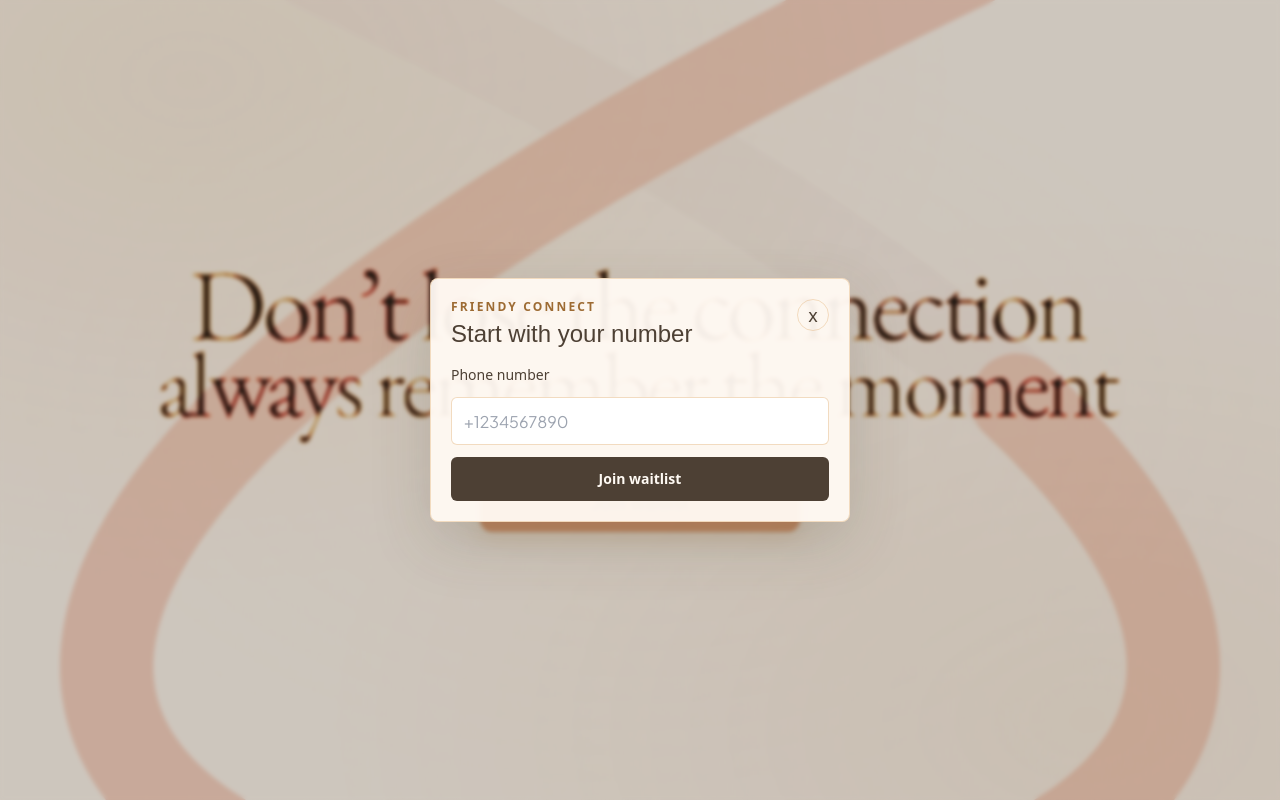
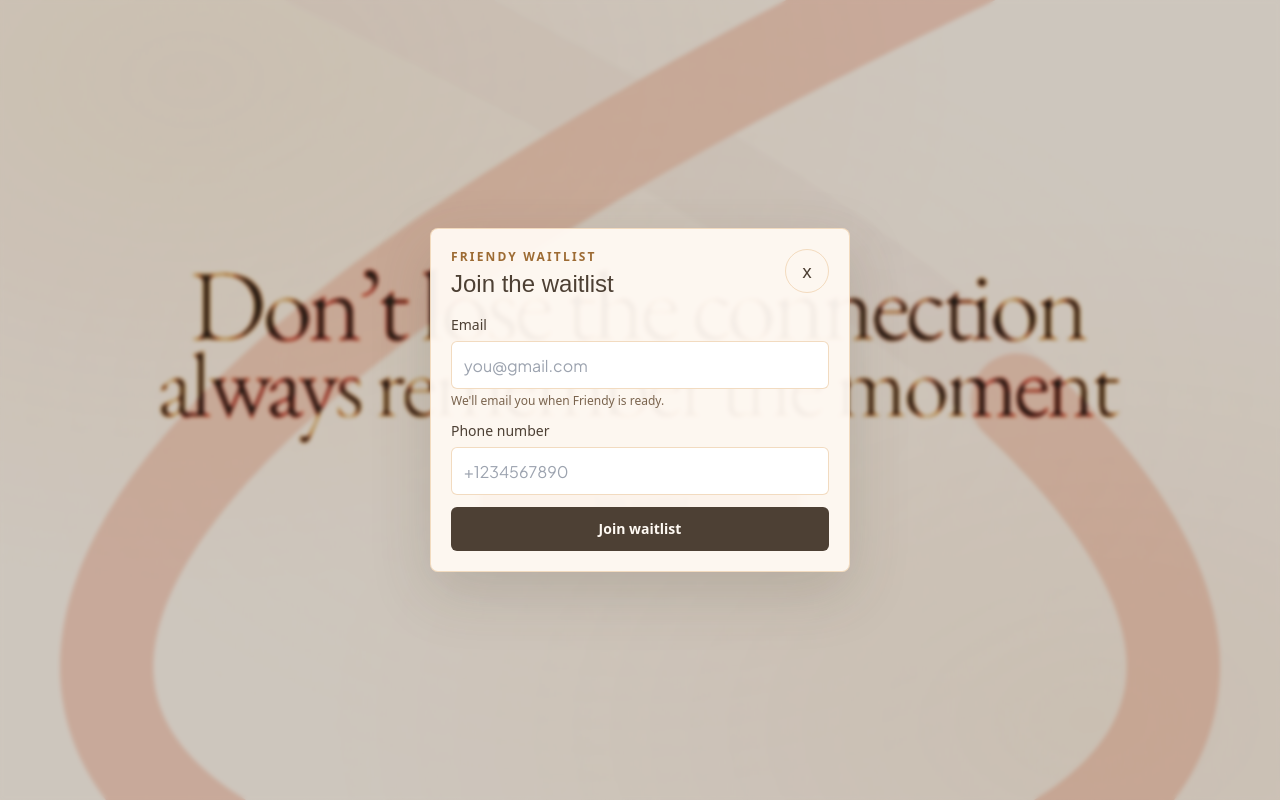
Before and after one commit to tony-ng-vn/Friendy-UI, a Next.js app: page / in a window 1280 px wide. Both pictures are taken after a click on the button "Join waitlist". Built offline with nearby package versions, Linux system fonts and the light colour scheme; no server answers; a web font is replaced by a local one.

Commit message:
Collect email on waitlist signup for follow-up tracking.
Co-authored-by: Cursor <cursoragent@cursor.com>

```diff
--- a/src/components/Hero.tsx
+++ b/src/components/Hero.tsx
@@ -7,6 +7,7 @@ import Headline from "./Headline";
 import type { HeadlineHandle } from "./Headline";
 import GlassButton from "./GlassButton";
 import type { GlassButtonHandle } from "./GlassButton";
+import { normalizeEmail } from "@/lib/email";
 
 type ConnectState =
   | "idle"
@@ -25,6 +26,7 @@ export default function Hero() {
   const headlineRef = useRef<HeadlineHandle>(null);
   const buttonRef = useRef<GlassButtonHandle>(null);
   const startedRef = useRef(false);
+  const [email, setEmail] = useState("");
   const [phoneNumber, setPhoneNumber] = useState("");
   const [connectState, setConnectState] = useState<ConnectState>("idle");
   const [message, setMessage] = useState("");
@@ -39,8 +41,25 @@ export default function Hero() {
     await buttonRef.current?.startAnimation();
   }, []);
 
+  function resetModal() {
+    setConnectState("idle");
+    setMessage("");
+    setRedirectUrl(undefined);
+    setAssignedPhoneNumber(undefined);
+    setEmail("");
+    setPhoneNumber("");
+  }
+
   async function connectFriendy(event: FormEvent<HTMLFormElement>) {
     event.preventDefault();
+
+    const normalizedEmail = normalizeEmail(email);
+    if (!normalizedEmail) {
+      setConnectState("error");
+      setMessage("Enter a valid email address (for example, you@gmail.com).");
+      return;
+    }
+
     const trimmedPhone = phoneNumber.trim();
     if (!trimmedPhone) {
       setConnectState("error");
@@ -55,7 +74,7 @@ export default function Hero() {
       const response = await fetch(`${FRIENDY_API_BASE_URL}/api/onboarding/connect`, {
         method: "POST",
         headers: { "Content-Type": "application/json" },
-        body: JSON.stringify({ phoneNumber: trimmedPhone }),
+        body: JSON.stringify({ phoneNumber: trimmedPhone, email: normalizedEmail }),
       });
       const body = (await response.json().catch(() => ({}))) as {
         assignedPhoneNumber?: string;
@@ -64,18 +83,29 @@ export default function Hero() {
         redirectUrl?: string;
       };
 
+      if (response.status === 400 && body.error === "invalid_email") {
+        setConnectState("error");
+        setMessage(body.message ?? "Enter a valid email address.");
+        return;
+      }
+
       if (response.status === 202 && body.error === "private_beta") {
         setRedirectUrl(undefined);
         setAssignedPhoneNumber(undefined);
         setConnectState("waitlisted");
-        setMessage(body.message ?? "Friendy is currently in beta demo and will be rolling out to users one by one. Until then, please give Friendy some time.");
+        setMessage(
+          body.message ??
+            "Friendy is currently in beta demo and will be rolling out to users one by one. Until then, please give Friendy some time."
+        );
         return;
       }
 
       if (!response.ok || !body.redirectUrl) {
         setRedirectUrl(undefined);
         setConnectState("error");
-        setMessage(body.message ?? "Friendy could not start the connection. Check the local backend and try again.");
+        setMessage(
+          body.message ?? "Friendy could not start the connection. Check the local backend and try again."
+        );
         return;
       }
 
@@ -108,19 +138,16 @@ export default function Hero() {
           <div className="w-full max-w-[420px] rounded-[8px] border border-[#d9984b]/30 bg-[#fffaf4]/95 p-5 text-[#4d4034] shadow-[0_20px_60px_rgba(77,64,52,0.18)]">
             <div className="mb-4 flex items-start justify-between gap-4">
               <div>
-                <p className="text-xs font-semibold uppercase tracking-[0.18em] text-[#9d6b33]">Friendy connect</p>
-                <h2 className="mt-1 font-serif text-2xl leading-tight">Start with your number</h2>
+                <p className="text-xs font-semibold uppercase tracking-[0.18em] text-[#9d6b33]">
+                  Friendy waitlist
+                </p>
+                <h2 className="mt-1 font-serif text-2xl leading-tight">Join the waitlist</h2>
               </div>
               <button
                 type="button"
-                className="grid h-8 w-8 place-items-center rounded-full border border-[#d9984b]/30 text-lg leading-none transition hover:bg-[#f7eadb]"
-                onClick={() => {
-                  setConnectState("idle");
-                  setMessage("");
-                  setRedirectUrl(undefined);
-                  setAssignedPhoneNumber(undefined);
-                }}
-                aria-label="Close Connect"
+                className="grid h-11 w-11 cursor-pointer place-items-center rounded-full border border-[#d9984b]/30 text-lg leading-none transition hover:bg-[#f7eadb] focus-visible:outline focus-visible:outline-2 focus-visible:outline-offset-2 focus-visible:outline-[#9d6b33]"
+                onClick={resetModal}
+                aria-label="Close waitlist form"
               >
                 x
               </button>
@@ -132,7 +159,7 @@ export default function Hero() {
                   type="button"
                   onClick={openImessage}
                   disabled={connectState === "redirecting"}
-                  className="h-11 w-full rounded-[6px] bg-[#4d4034] px-4 text-sm font-semibold text-[#fffaf4] transition hover:bg-[#3d3228] disabled:cursor-not-allowed disabled:opacity-60"
+                  className="h-11 w-full cursor-pointer rounded-[6px] bg-[#4d4034] px-4 text-sm font-semibold text-[#fffaf4] transition hover:bg-[#3d3228] disabled:cursor-not-allowed disabled:opacity-60 focus-visible:outline focus-visible:outline-2 focus-visible:outline-offset-2 focus-visible:outline-[#9d6b33]"
                 >
                   {connectState === "redirecting" ? "Opening iMessage..." : "Open iMessage"}
                 </button>
@@ -142,37 +169,66 @@ export default function Hero() {
                     setConnectState("open");
                     setMessage("");
                   }}
-                  className="h-10 w-full rounded-[6px] border border-[#d9984b]/35 px-4 text-sm font-semibold text-[#4d4034] transition hover:bg-[#f7eadb]"
+                  className="h-10 w-full cursor-pointer rounded-[6px] border border-[#d9984b]/35 px-4 text-sm font-semibold text-[#4d4034] transition hover:bg-[#f7eadb] focus-visible:outline focus-visible:outline-2 focus-visible:outline-offset-2 focus-visible:outline-[#9d6b33]"
                 >
                   Not now
                 </button>
               </div>
             ) : (
-              <form className="space-y-3" onSubmit={connectFriendy}>
-                <label className="block text-sm font-medium" htmlFor="friendy-phone">
+              <form className="space-y-3" onSubmit={connectFriendy} noValidate>
+                <div>
+                  <label className="mb-1.5 block text-sm font-medium" htmlFor="friendy-email">
+                    Email
+                  </label>
+                  <input
+                    id="friendy-email"
+                    name="email"
+                    type="email"
+                    inputMode="email"
+                    autoComplete="email"
+                    value={email}
+                    onChange={(event) => setEmail(event.target.value)}
+                    placeholder="you@gmail.com"
+                    className="h-12 w-full rounded-[6px] border border-[#d9984b]/35 bg-white px-3 font-display text-base outline-none transition focus:border-[#9d6b33] focus:ring-2 focus:ring-[#d9984b]/20"
+                    aria-describedby={connectState === "error" ? "friendy-form-error" : undefined}
+                  />
+                  <p className="mt-1 text-xs text-[#7a644e]">We&apos;ll email you when Friendy is ready.</p>
+                </div>
+
+                <div>
+                  <label className="mb-1.5 block text-sm font-medium" htmlFor="friendy-phone">
                     Phone number
                   </label>
                   <input
                     id="friendy-phone"
+                    name="phone"
                     type="tel"
+                    inputMode="tel"
+                    autoComplete="tel"
                     value={phoneNumber}
                     onChange={(event) => setPhoneNumber(event.target.value)}
                     placeholder="+1234567890"
                     className="h-12 w-full rounded-[6px] border border-[#d9984b]/35 bg-white px-3 font-display text-base outline-none transition focus:border-[#9d6b33] focus:ring-2 focus:ring-[#d9984b]/20"
-                  autoComplete="tel"
+                    aria-describedby={connectState === "error" ? "friendy-form-error" : undefined}
                   />
+                </div>
+
                 <button
                   type="submit"
                   disabled={connectState === "submitting"}
-                  className="h-11 w-full rounded-[6px] bg-[#4d4034] px-4 text-sm font-semibold text-[#fffaf4] transition hover:bg-[#3d3228] disabled:cursor-not-allowed disabled:opacity-60"
+                  className="h-11 w-full cursor-pointer rounded-[6px] bg-[#4d4034] px-4 text-sm font-semibold text-[#fffaf4] transition hover:bg-[#3d3228] disabled:cursor-not-allowed disabled:opacity-60 focus-visible:outline focus-visible:outline-2 focus-visible:outline-offset-2 focus-visible:outline-[#9d6b33]"
                 >
-                  {connectState === "submitting" ? "Connecting..." : "Join waitlist"}
+                  {connectState === "submitting" ? "Joining..." : "Join waitlist"}
                 </button>
               </form>
             )}
 
             {message ? (
-              <p className="mt-4 rounded-[6px] border border-[#d9984b]/25 bg-[#faf4ec] p-3 text-sm leading-6">
+              <p
+                id="friendy-form-error"
+                role={connectState === "error" ? "alert" : "status"}
+                className="mt-4 rounded-[6px] border border-[#d9984b]/25 bg-[#faf4ec] p-3 text-sm leading-6"
+              >
                 {message}
               </p>
             ) : null}
--- /dev/null
+++ b/src/lib/email.ts
@@ -0,0 +1,13 @@
+/** Normalize and validate an email address for waitlist signup. */
+export function normalizeEmail(input: string): string | null {
+  const trimmed = input.trim().toLowerCase();
+  if (!trimmed) {
+    return null;
+  }
+
+  if (!/^[^\s@]+@[^\s@]+\.[^\s@]+$/.test(trimmed)) {
+    return null;
+  }
+
+  return trimmed;
+}
```
Lines whose indentation alone changed are shown as unchanged.
